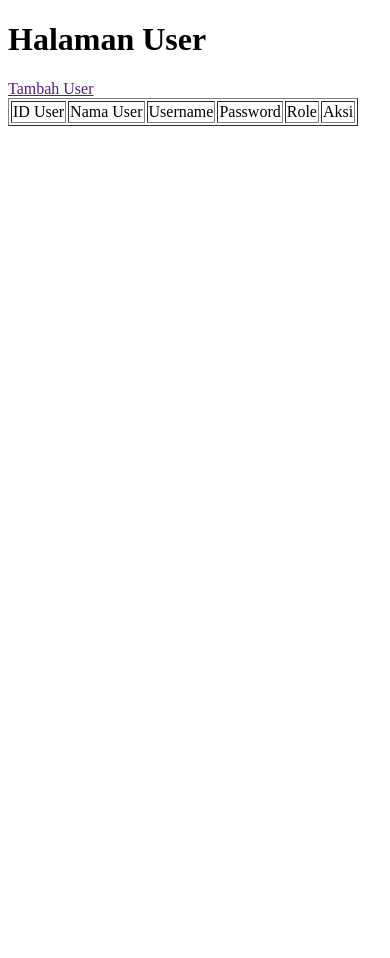
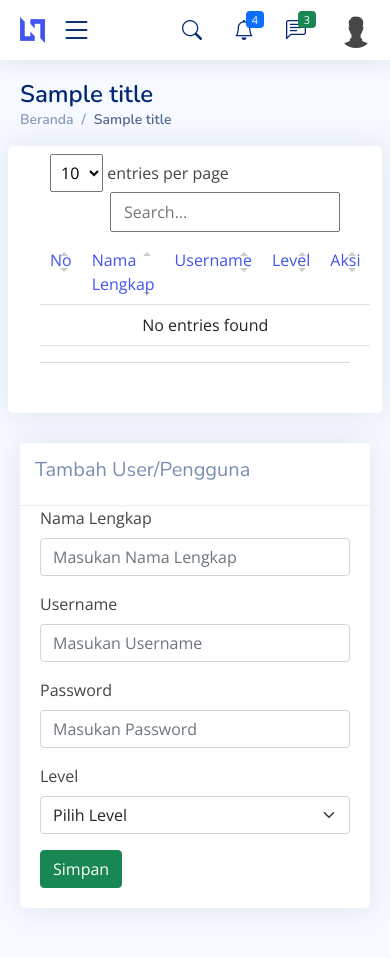
Before and after one commit to ORBITPROGRAM/warunk-laundry, a PHP site: the page made by application/views/user/index.php in a window 390 px wide. Before the commit the page ends 126 px from the top, so only its background shows below. Run offline with PHP 8.4, Linux system fonts and the light colour scheme; the template is opened without the code that fills it: most values are stand-ins (such as "Sample title", 1, 10 or a date in 2020); data that the repository does not hold is empty; some libraries are stand-ins or nearby versions.

Commit message:
CRUD User

```diff
--- a/application/config/routes.php
+++ b/application/config/routes.php
@@ -54,7 +54,6 @@ $route['aplikasi'] = 'Dashboard';
 
 // Routing User
 $route['user'] = 'User';
-$route['user/add'] = "User/addUser";
 $route['user/insert'] = "User/addUserProses";
 $route['user/edit/(:any)'] = "User/editUser/$1";
 $route['user/update'] = "User/editUserProses";
--- a/application/views/templates/header.php
+++ b/application/views/templates/header.php
@@ -5,7 +5,7 @@
   <meta charset="utf-8">
   <meta content="width=device-width, initial-scale=1.0" name="viewport">
 
-  <title>Dashboard - NiceAdmin Bootstrap Template</title>
+  <title><?php echo $title; ?> | Adin Laundry</title>
   <meta content="" name="description">
   <meta content="" name="keywords">
 
@@ -35,6 +35,10 @@
   * Author: BootstrapMade.com
   * License: https://bootstrapmade.com/license/
   ======================================================== -->
+	<!-- Vendor JS Files -->
+	<!-- JavaScript -->
+	<script src="https://ajax.googleapis.com/ajax/libs/jquery/3.3.1/jquery.min.js"></script>
+	<script src="https://cdn.jsdelivr.net/npm/popper.js@1.16.0/dist/umd/popper.min.js"></script>
 </head>
 
 <body>
--- a/application/views/templates/sidebar.php
+++ b/application/views/templates/sidebar.php
@@ -12,12 +12,12 @@
       </li><!-- End Dashboard Nav -->
 
 	  <li class="nav-item">
-        <a class="nav-link collapsed" data-bs-target="#layanan-nav" data-bs-toggle="collapse" href="#">
+        <a class="nav-link collapsed" data-bs-target="#master-nav" data-bs-toggle="collapse" href="#">
           <i class="bi bi-menu-button-wide"></i><span>Kelola Master</span><i class="bi bi-chevron-down ms-auto"></i>
         </a>
-        <ul id="layanan-nav" class="nav-content collapse " data-bs-parent="#sidebar-nav">
+        <ul id="master-nav" class="nav-content collapse " data-bs-parent="#sidebar-nav">
           <li>
-            <a href="components-alerts.html">
+            <a href="<?php echo base_url('user') ?>">
               <i class="bi bi-circle"></i><span>Data User</span>
             </a>
           </li>
--- a/application/views/user/index.php
+++ b/application/views/user/index.php
@@ -1,40 +1,132 @@
-<!DOCTYPE html>
-<html lang="en">
-<head>
-	<meta charset="UTF-8">
-	<meta http-equiv="X-UA-Compatible" content="IE=edge">
-	<meta name="viewport" content="width=device-width, initial-scale=1.0">
-	<title>User</title>
-</head>
-<body>
-	<h1>Halaman User</h1>
+<main id="main" class="main">
 
-	<a href="<?php echo base_url('user/add'); ?>">Tambah User</a>
+<div class="pagetitle">
+  <h1><?php echo $title?></h1>
+  <nav>
+	<ol class="breadcrumb">
+	  <li class="breadcrumb-item"><a href="<?php echo base_url() ?>">Beranda</a></li>
+	  <li class="breadcrumb-item active"><?php echo $title; ?></li>
+	</ol>
+  </nav>
+</div><!-- End Page Title -->
 
-	<table border="1">
+<section class="section dashboard">
+  <div class="row">
+
+	<!-- Left side columns -->
+	<div class="col-lg-8">
+	  <div class="row">
+
+		<div class="card">
+			<div class="card-body">
+				<table class="table datatable">
+					<thead>
 					<tr>
-			<td>ID User</td>
-			<td>Nama User</td>
-			<td>Username</td>
-			<td>Password</td>
-			<td>Role</td>
-			<td>Aksi</td>
+						<td scope="col">No</td>
+						<td scope="col">Nama Lengkap</td>
+						<td scope="col">Username</td>
+						<td scope="col">Level</td>
+						<td scope="col">Aksi</td>
 					</tr>
+					</thead>
+					<tbody>
 
-		<?php foreach($user as $u ) : ?>
+					<?php $no=1;?>
+					<?php foreach($user as $u) : ?>
 						<tr>
-			<td><?php echo $u->id_user; ?></td>
-			<td><?php echo $u->nama_user; ?></td>
+							<td><?php echo $no++; ?></td>
+							<td><?php echo $u->nama_lengkap; ?></td>
 							<td><?php echo $u->username; ?></td>
-			<td><?php echo $u->password; ?></td>
-			<td><?php echo $u->role; ?></td>
+							<td><?php echo $u->akses; ?></td>
 							<td>
-				<a href="<?php echo base_url('user/edit/') . $u->id_user ?>">Edit</a>
-				<a href="<?php echo base_url('user/delete/') . $u->id_user ?>">Hapus</a>
+							<a href="<?php echo base_url('user/edit/') . $u->id_user ?>"><span class="badge bg-warning"><i class="bi bi-pencil-square me-1"></i> Edit</span></a>
+							<a href="#" data-href="<?php echo base_url()?>user/delete/<?php echo  $u->id_user ?>" class="delete" ><span class="badge bg-danger"><i class="bi bi-trash me-1"></i> Hapus</span></a>
 							</td>
 						</tr>
 					<?php endforeach; ?>
 
+					</tbody>
+
 				</table>
-</body>
-</html>
+			</div>
+		</div>
+
+	  </div>
+	</div><!-- End Left side columns -->
+
+	<!-- Right side columns -->
+	<div class="col-lg-4">
+
+	<div class="card">
+		<div class="card-header">
+			<h5>Tambah User/Pengguna</h5>
+		</div>
+		<div class="card-body">
+			<form action="<?php echo base_url('user/insert'); ?>" method="POST" enctype="multipart/form-data">
+				<div class="col-md-12">
+				<label for="nama_lengkap" class="form-label">Nama Lengkap</label>
+					<input type="text" class="form-control" id="nama_lengkap" name="nama_lengkap" placeholder="Masukan Nama Lengkap">
+					<div class="text-danger"><?php echo form_error('nama_lengkap') ?></div>
+				</div>
+				<div class="col-md-12 mt-3">
+				<label for="username" class="form-label">Username</label>
+					<input type="text" class="form-control" id="username" name="username" placeholder="Masukan Username">
+					<div class="text-danger"><?php echo form_error('username') ?></div>
+				</div>
+				<div class="col-md-12 mt-3">
+				<label for="pasword" class="form-label">Password</label>
+					<input type="text" class="form-control" id="password" name="password" placeholder="Masukan Password">
+					<div class="text-danger"><?php echo form_error('password') ?></div>
+				</div>
+				<div class="col-md-12 mt-3">
+					<label for="akses" class="form-label">Level</label>
+					<select class="form-select" name="akses" id="akses">
+						<option value>Pilih Level</option>
+						<option value="pimpinan">Pimpinan</option>
+						<option value="admin">Administrator</option>
+						<option value="kurir">Kurir</option>
+					</select>
+				</div>
+				<div class="col-md-12 mt-3">
+					<button type="submit" class="btn btn-success">Simpan</button>
+				</div>
+
+			</form>
+		</div>
+	</div>
+
+	</div><!-- End Right side columns -->
+
+  </div>
+</section>
+
+</main><!-- End #main -->
+
+<div class="modal fade" id="modaldelete" tabindex="-1">
+    <div class="modal-dialog modal-dialog-centered">
+    	<div class="modal-content">
+            <div class="modal-header">
+                <h5 class="modal-title">Hapus Data</h5>
+                    <button type="button" class="btn-close" data-bs-dismiss="modal" aria-label="Close"></button>
+            </div>
+            <div class="modal-body">
+				<div>Anda yakin menghapus data ini?</div>
+				<div>Jika dihapus maka Anda akan kehilangan data ini selamanya.</div>
+            </div>
+                <div class="modal-footer">
+                    <button type="button" class="btn btn-secondary" data-bs-dismiss="modal">Batal</button>
+                    <a href="#" id="deleteuser" data-href="<?php echo base_url(); ?>user/delete/<?php echo $u->id_user; ?>" class="btn btn-danger">Hapus</a>
+				</div>
+				</div>
+			</div>
+
+<script>
+	$(document).ready(function() {
+		$(".delete").click(function() {
+			var href = $(this).attr("data-href");
+			$("#modaldelete").modal('show');
+			$("#deleteuser").attr('href', href);
+		});
+
+	});
+</script>
```
Also changed, not shown: application/controllers/User.php (+52 -17 lines), application/models/UserModel.php (+11 -1 lines), application/views/user/add_user.php (deleted, +0 -35 lines), application/views/user/edit_user.php (+59 -31 lines), application/views/karyawan/index.php (indentation only). Lines whose indentation alone changed are shown as unchanged.
